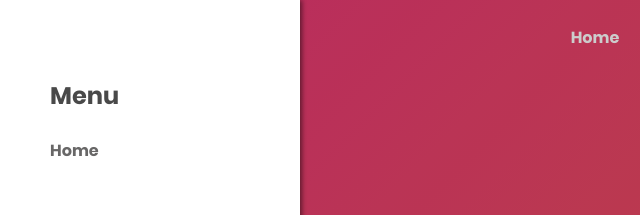
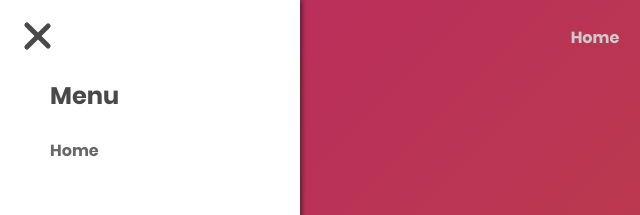
Before and after one commit to Damiao02/PWA-PIZZA, a Gatsby site: page / in a window 1280 px wide. Both pictures are taken after a click on the element 27 px from the left and 40 px from the top of the page. Shown: the top 215 px of the page, 0-640 px from the left. Built offline with nearby package versions, Linux system fonts and the light colour scheme; Gatsby itself is replaced by a stand-in of ours.

Commit message:
Close menu adicionado!
Adicionado no arquivo pizza-menu o botão close do meu (x).

```diff
--- a/src/components/pizza-menu.js
+++ b/src/components/pizza-menu.js
@@ -10,7 +10,14 @@ React.Component {
   render() {
       return(
         <nav className={PizzaMenuStyle.menuSide} >
+              <div className={PizzaMenuStyle.menuClose}>
+              <div className={PizzaMenuStyle.menuBack}>
+                   <div  className={PizzaMenuStyle.close1} ></div>
+                   <div className={PizzaMenuStyle.close2} ></div>
 
+              </div>
+
+          </div>
              <ul>
               <span><h2 style={{fontFamily: "Poppins Bold", color: this.props.color}}>Menu</h2></span>
                      <li><Link to="#" style={{fontFamily: "Poppins Bold", color: this.props.color}}>Home</Link></li>
--- a/src/components/pizza-menu.module.css
+++ b/src/components/pizza-menu.module.css
@@ -46,3 +46,35 @@
     margin-left: 50px;
     color: #494949;
 }
+
+.menuBack{
+
+    width: 35px;
+    height: 30px;
+    margin: 30px 0 20px 20px;
+    cursor: pointer;
+  }
+  .close1{
+    height: 5px;
+    width: 100%;
+    background-color: #494949;
+    display: block;
+    border-radius: 5px;
+    transition: 0.3s ease;
+    transform: translateY(4px) rotateZ(-45deg);
+  }
+  .close2{
+    height: 5px;
+    width: 100%;
+    background-color: #494949;
+    display: block;
+    border-radius: 5px;
+    transition: 0.3s ease;
+    transform: translateY(-2px) rotate(45deg);
+  }
+
+  .menu-bg, .menuClose{
+    top: 0;
+    left: 0;
+    position: absolute;
+  }
```
Also changed, not shown: src/components/pizza-backdrop.module.css (line endings or trailing spaces).
